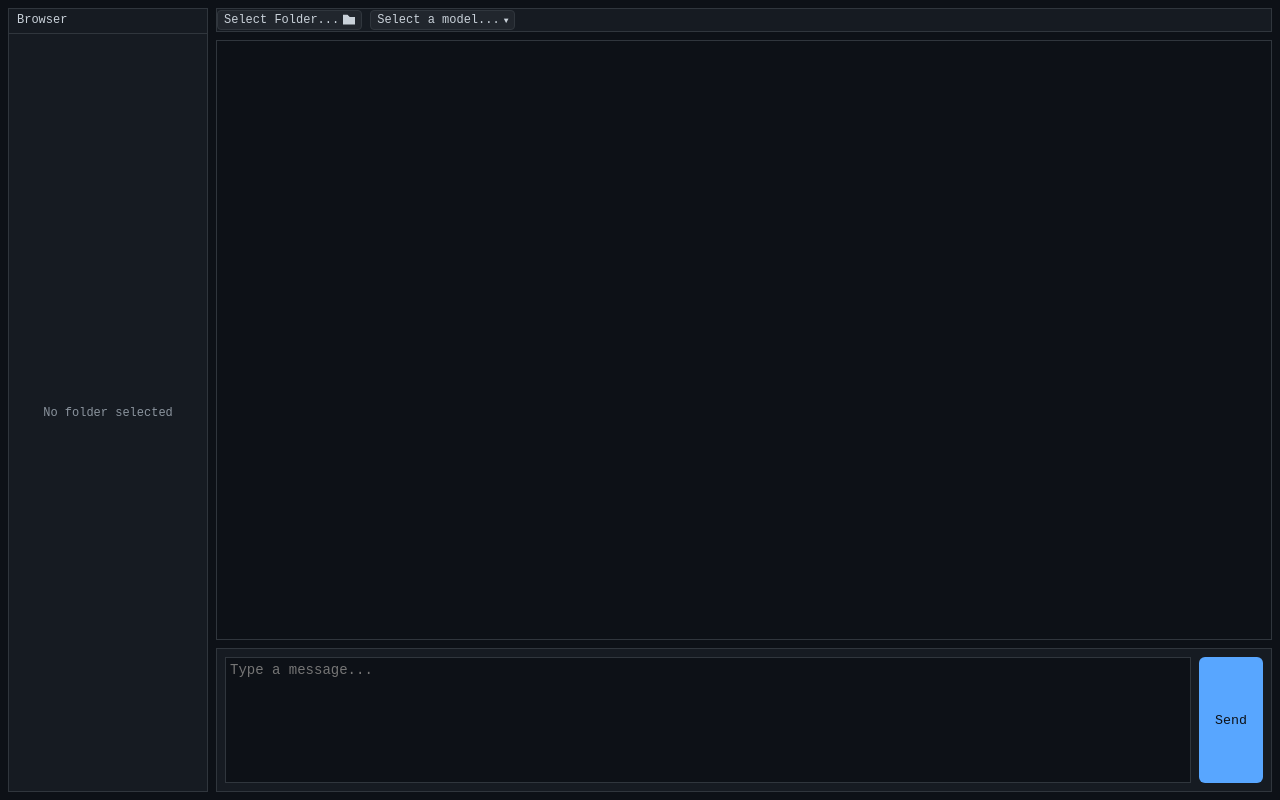
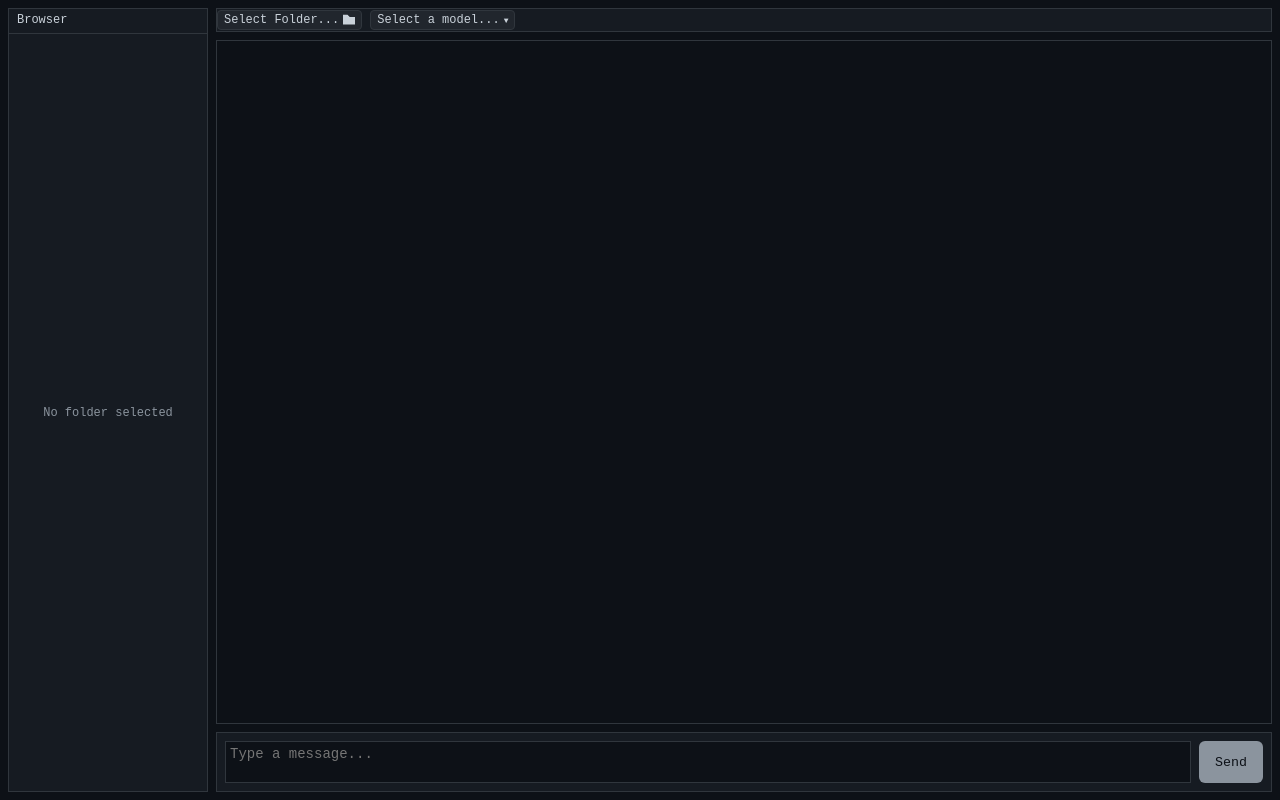
Before and after one commit to mrgonzales-dev/docuHarness, a Vue app: page / in a window 1280 px wide. Built offline with nearby package versions, Linux system fonts and the light colour scheme.

Commit message:
Change accent to monotone gray and anchor input to bottom
- Replace blue accent (#58a6ff) with gray (#8b949e)
- Simplify grid rows to 24px 1fr auto for bottom-anchored input
- Update div1 and div2 grid row positions accordingly

```diff
--- a/src/renderer/style.css
+++ b/src/renderer/style.css
@@ -6,8 +6,8 @@
   --text: #c9d1d9;
   --text-secondary: #8b949e;
   --border: #30363d;
-  --accent: #58a6ff;
-  --accent-hover: #79c0ff;
+  --accent: #8b949e;
+  --accent-hover: #c9d1d9;
   --success: #3fb950;
   --danger: #f85149;
   --warning: #d29922;
@@ -57,7 +57,7 @@ html, body {
 .parent {
   display: grid;
   grid-template-columns: 200px 1fr;
-  grid-template-rows: 24px repeat(4, 1fr) 1fr;
+  grid-template-rows: 24px 1fr auto;
   gap: 8px;
   height: 100vh;
   padding: 8px;
@@ -82,7 +82,6 @@ html, body {
 }
 
 .div1 {
-  grid-row: span 4 / span 4;
   grid-row-start: 2;
   grid-column: 2;
   overflow-y: auto;
@@ -92,7 +91,7 @@ html, body {
 }
 
 .div2 {
-  grid-row-start: 6;
+  grid-row-start: 3;
   grid-column: 2;
   border: 1px solid var(--border);
   background-color: var(--bg-secondary);
```
